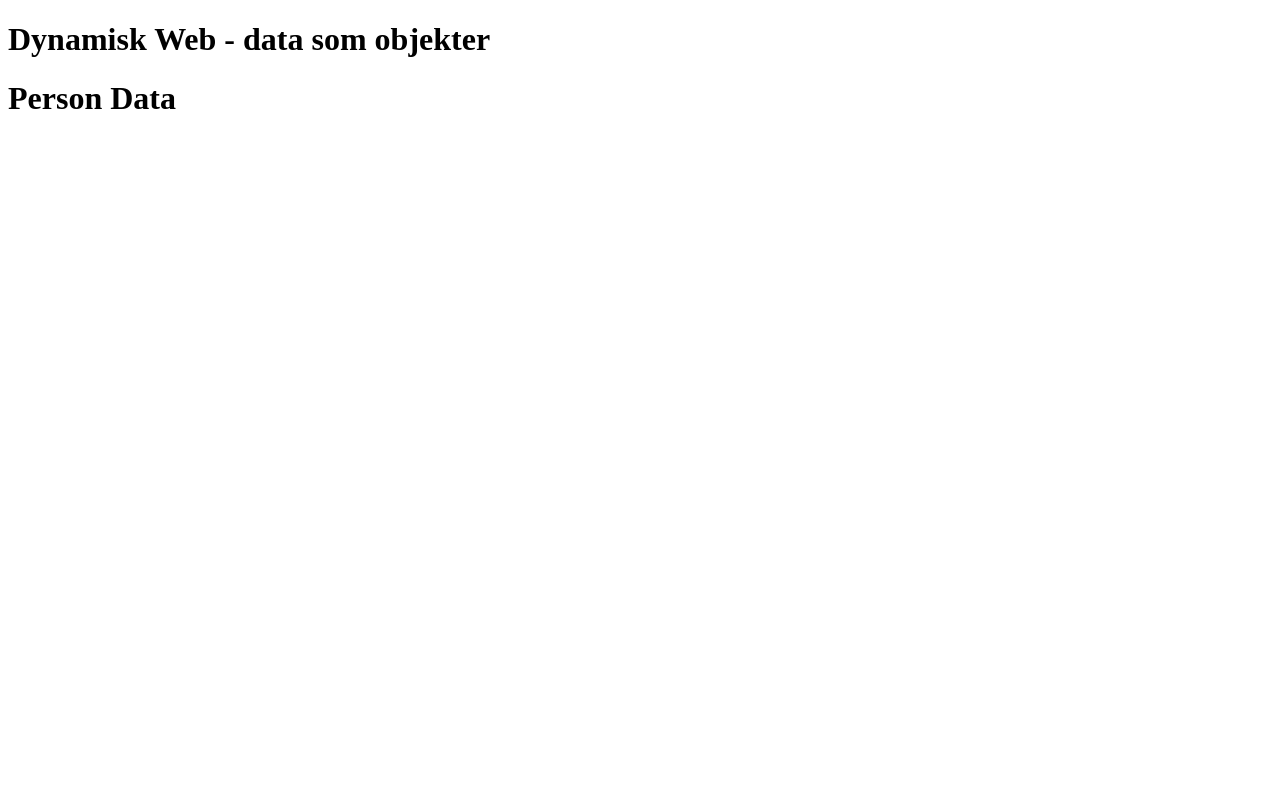
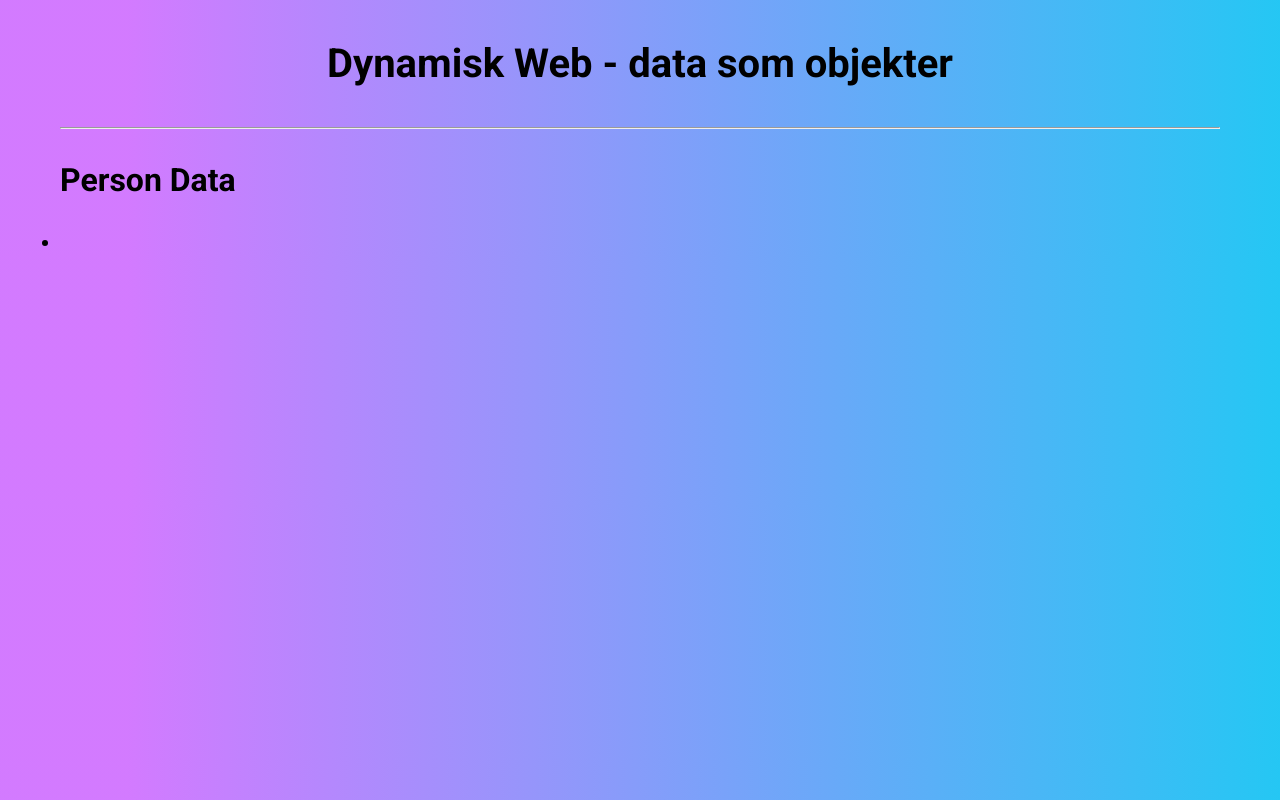
Before and after one commit to rts-cmk-wu09/dynamisk-web-data-som-objekter-midoch, a plain HTML site: page index.html in a window 1280 px wide. Drawn offline with nearby package versions, Linux system fonts and the light colour scheme.

Commit message:
Update index.html

```diff
--- a/index.html
+++ b/index.html
@@ -5,16 +5,26 @@
     <meta http-equiv="X-UA-Compatible" content="IE=edge" />
     <meta name="viewport" content="width=device-width, initial-scale=1.0" />
     <title>Dynamisk Web</title>
-    <script src="scripts/data.js"></script>
+    <script defer src="scripts/data.js"></script>
+    <script defer src="scripts/index.js"></script>
+    <link rel="stylesheet" href="style.css" />
   </head>
   <body>
-    <header>
-      <h1>Dynamisk Web - data som objekter</h1>
-    </header>
-    <main>
-      <h1>Person Data</h1>
+    <div id="wrapper">
+      <header>
+        <h1>Dynamisk Web - data som objekter</h1>
+        <hr />
+      </header>
+      <main>
+        <h2>Person Data</h2>
 
-      <div id="person"></div>
-    </main>
+        <div id="person">
+          <h3 class="person__navn"></h3>
+          <ul class="person__info">
+            <li></li>
+          </ul>
+        </div>
+      </main>
+    </div>
   </body>
 </html>
```
